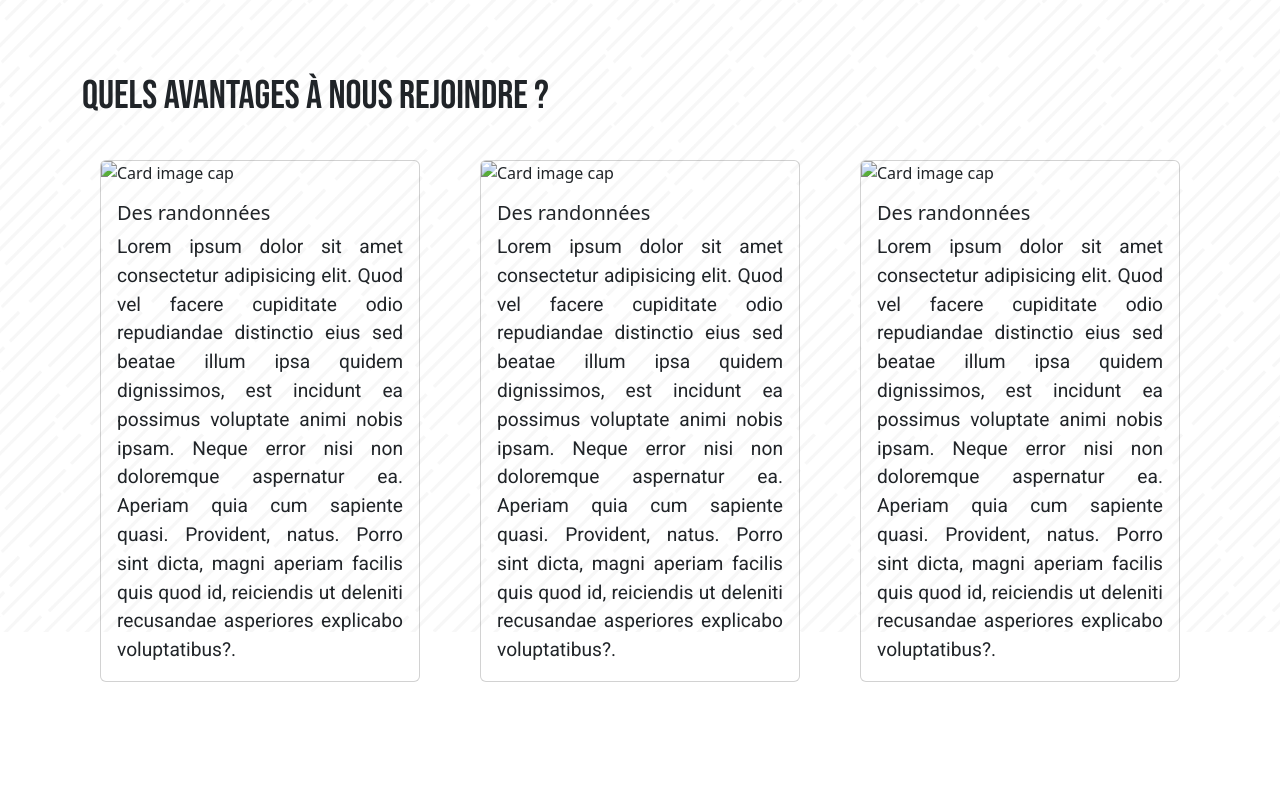
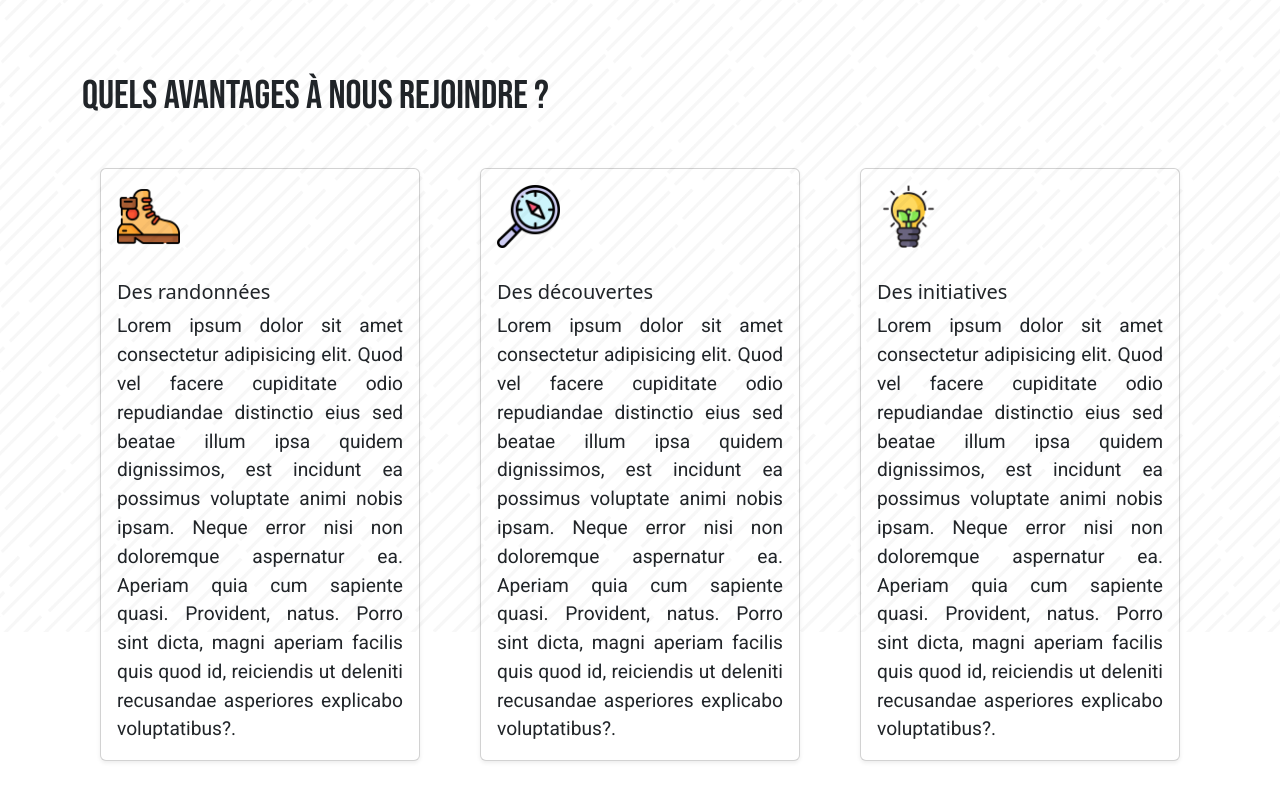
Before and after one commit to cmorichon/eval_HTML_CSS_BOOTSTRAP, a plain HTML site: page index.html in a window 1280 px wide. Shown: the part 2214-3014 px from the top of the page. Before the commit the page ends 2976 px from the top, so only its background shows below. Drawn offline with nearby package versions, Linux system fonts and the light colour scheme; no server answers.

Commit message:
Modify structure of section cards html and css

```diff
--- a/css/style.css
+++ b/css/style.css
@@ -39,10 +39,15 @@
         width: 100%;
         min-height: 100%;
         overflow: hidden;
+
     }
     .lottie-mobile{
         width:80%;
         height: 80%;
+    }
+    .icone-reduce{
+        width:30%;
+        padding:1em;
     }
 
 /* Navbar */
--- a/index.html
+++ b/index.html
@@ -93,8 +93,8 @@
             <div class="row ">
                 <h2 class="title">Quels avantages à nous rejoindre ?</h2>
                 <div class="col-lg-4">
-                    <div class="card mx-auto" style="width: 20rem;">
-                        <img class="card-img-top" src="..." alt="Card image cap">
+                    <div class="card mx-auto mt-2 shadow-sm" style="width: 20rem;">
+                        <img class="card-img-top icone-reduce" src="img/icones/boot.png" alt="Card image cap">
                         <div class="card-body">
                           <h5 class="card-title">Des randonnées</h5>
                           <p class="card-text">Lorem ipsum dolor sit amet consectetur adipisicing elit. Quod vel facere cupiditate odio repudiandae distinctio eius sed beatae illum ipsa quidem dignissimos, est incidunt ea possimus voluptate animi nobis ipsam.
@@ -103,20 +103,20 @@
                       </div>
                 </div>
                 <div class="col-lg-4">
-                    <div class="card mx-auto" style="width: 20rem;">
-                        <img class="card-img-top" src="..." alt="Card image cap">
+                    <div class="card mx-auto mt-2 shadow-sm" style="width: 20rem;">
+                        <img class="card-img-top icone-reduce" src="img/icones/decouvrir.png" alt="Card image cap">
                         <div class="card-body">
-                          <h5 class="card-title">Des randonnées</h5>
+                          <h5 class="card-title">Des découvertes</h5>
                           <p class="card-text">Lorem ipsum dolor sit amet consectetur adipisicing elit. Quod vel facere cupiditate odio repudiandae distinctio eius sed beatae illum ipsa quidem dignissimos, est incidunt ea possimus voluptate animi nobis ipsam.
                           Neque error nisi non doloremque aspernatur ea. Aperiam quia cum sapiente quasi. Provident, natus. Porro sint dicta, magni aperiam facilis quis quod id, reiciendis ut deleniti recusandae asperiores explicabo voluptatibus?.</p>
                         </div>
                       </div>
                 </div>
                 <div class="col-lg-4">
-                    <div class="card mx-auto" style="width: 20rem;">
-                        <img class="card-img-top" src="..." alt="Card image cap">
+                    <div class="card mx-auto mt-2 shadow-sm" style="width: 20rem;">
+                        <img class="card-img-top icone-reduce " src="img/icones/idee.png" alt="Card image cap">
                         <div class="card-body">
-                          <h5 class="card-title">Des randonnées</h5>
+                          <h5 class="card-title">Des initiatives</h5>
                           <p class="card-text">Lorem ipsum dolor sit amet consectetur adipisicing elit. Quod vel facere cupiditate odio repudiandae distinctio eius sed beatae illum ipsa quidem dignissimos, est incidunt ea possimus voluptate animi nobis ipsam.
                           Neque error nisi non doloremque aspernatur ea. Aperiam quia cum sapiente quasi. Provident, natus. Porro sint dicta, magni aperiam facilis quis quod id, reiciendis ut deleniti recusandae asperiores explicabo voluptatibus?.</p>
                         </div>
```
Also changed, not shown: img/icones/boot.png (added), img/icones/decouvrir.png (added), img/icones/idee.png (added), img/icones/menu-deroulant.png (deleted).
